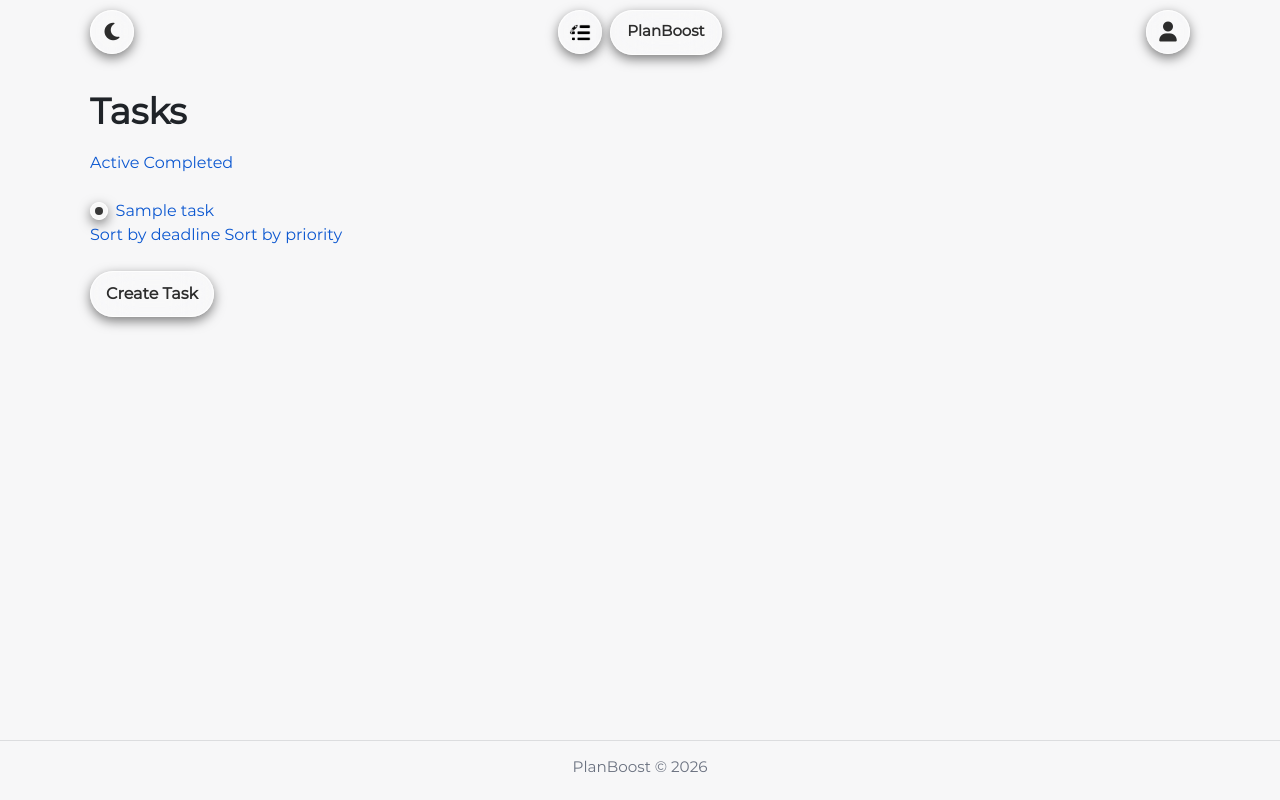
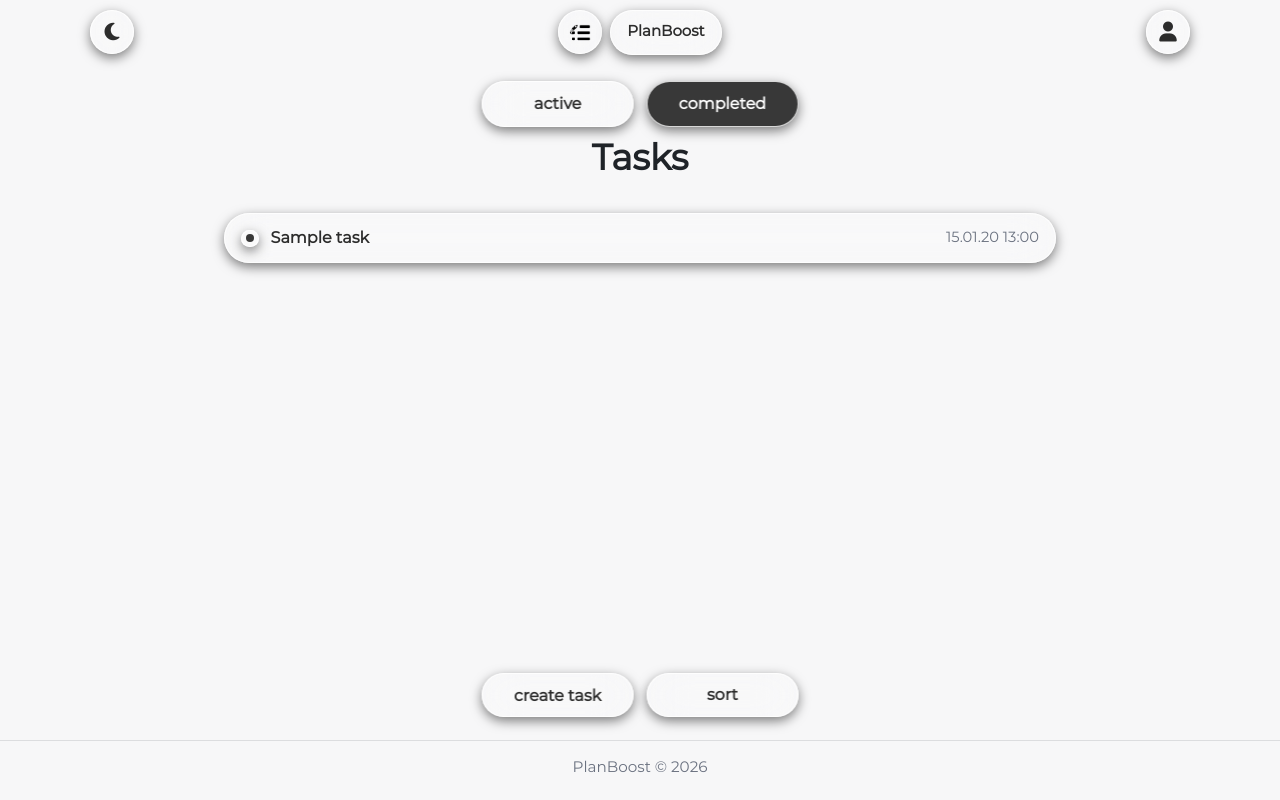
Before and after one commit to imaquar/PlanBoost, a Django app: page /tasks/?show=completed&sort=deadline in a window 1280 px wide. Run offline with Django 5.2, Linux system fonts and the light colour scheme; a user stored in the database is signed in; tables that the repository leaves empty hold one stand-in row (values such as "Sample post"); some libraries are stand-ins or nearby versions.

Commit message:
style tasks list page

```diff
--- a/tasks/static/tasks/css/style.css
+++ b/tasks/static/tasks/css/style.css
@@ -0,0 +1,185 @@
+.tasks-page .page-title {
+    text-align: center;
+    margin-top: 3.4rem;
+    margin-bottom: 0.9rem;
+}
+
+.tasks-list-layout {
+    width: min(52rem, 100%);
+    margin: 0 auto;
+    padding-top: 1.1rem;
+    padding-bottom: 7.2rem;
+}
+
+.tasks-status-switch {
+    position: fixed;
+    top: 5.05rem;
+    left: 50%;
+    transform: translateX(-50%);
+    z-index: 110;
+    display: flex;
+    justify-content: center;
+    align-items: center;
+    gap: 0.8rem;
+    flex-wrap: wrap;
+}
+
+.tasks-switch-link,
+.tasks-sort-trigger,
+.tasks-sort-link {
+    display: inline-flex;
+    align-items: center;
+    justify-content: center;
+    min-width: 9.5rem;
+    padding: 10px 15px;
+    border: 0.0625rem solid var(--glass-border);
+    border-radius: 28px;
+    background: var(--glass-bg);
+    box-shadow: var(--glass-shadow);
+    backdrop-filter: blur(20px);
+    -webkit-backdrop-filter: blur(3px);
+    color: var(--header-text);
+    font: inherit;
+    font-weight: 700;
+    text-decoration: none;
+    transition: transform 0.3s ease, background-color 0.3s ease, color 0.3s ease;
+}
+
+.tasks-switch-link:hover,
+.tasks-sort-trigger:hover,
+.tasks-sort-link:hover {
+    transform: scale(1.08);
+    color: var(--header-text);
+    text-decoration: none;
+}
+
+.tasks-switch-link:active,
+.tasks-sort-trigger:active,
+.tasks-sort-link:active,
+.tasks-switch-link.is-active,
+.tasks-sort-link.is-active {
+    background: var(--pressed-bg);
+    color: var(--pressed-text);
+}
+
+.tasks-sort-trigger {
+    cursor: default;
+}
+
+.tasks-list {
+    list-style: none;
+    margin: 0;
+    padding: 0;
+    display: grid;
+    gap: 0.8rem;
+}
+
+.tasks-list-item,
+.tasks-empty {
+    border: 0.0625rem solid var(--glass-border);
+    border-radius: 28px;
+    background: var(--glass-bg);
+    box-shadow: var(--glass-shadow);
+    backdrop-filter: blur(20px);
+    -webkit-backdrop-filter: blur(3px);
+    padding: 0.75rem 1rem;
+}
+
+.tasks-list-item {
+    display: flex;
+    align-items: center;
+    gap: 0.75rem;
+}
+
+.tasks-toggle-form {
+    width: auto;
+    margin: 0;
+    display: inline-flex;
+    align-items: center;
+    flex: 0 0 auto;
+}
+
+.tasks-item-link {
+    color: var(--header-text);
+    font-weight: 700;
+    flex: 1 1 auto;
+}
+
+.tasks-item-link:hover {
+    color: var(--header-text);
+    text-decoration: none;
+}
+
+.tasks-item-time {
+    margin-left: auto;
+    color: var(--color-muted);
+    font-size: 0.92rem;
+    white-space: nowrap;
+}
+
+.tasks-empty {
+    margin: 0;
+    text-align: center;
+}
+
+.tasks-actions {
+    position: fixed;
+    left: 50%;
+    transform: translateX(-50%);
+    bottom: 5.2rem;
+    z-index: 120;
+    display: flex;
+    justify-content: center;
+    align-items: center;
+    gap: 0.8rem;
+}
+
+.tasks-create-form,
+.tasks-sort-menu {
+    width: auto;
+    margin: 0;
+    display: inline-flex;
+    align-items: center;
+}
+
+.tasks-actions .tasks-create-form button,
+.tasks-actions .tasks-sort-trigger {
+    min-width: 9.5rem;
+    height: 44px;
+    margin: 0;
+}
+
+.tasks-sort-menu {
+    --tasks-sort-spacing: 0.45rem;
+    position: relative;
+}
+
+.tasks-sort-menu::before {
+    content: "";
+    position: absolute;
+    left: 0;
+    right: 0;
+    bottom: 100%;
+    height: var(--tasks-sort-spacing);
+}
+
+.tasks-sort-dropdown {
+    position: absolute;
+    left: 50%;
+    bottom: calc(100% + var(--tasks-sort-spacing));
+    transform: translateX(-50%);
+    display: none;
+    flex-direction: column;
+    align-items: center;
+    gap: var(--tasks-sort-spacing);
+    list-style: none;
+    margin: 0;
+    padding: 0;
+    z-index: 130;
+}
+
+.tasks-sort-menu:hover .tasks-sort-dropdown,
+.tasks-sort-menu:focus-within .tasks-sort-dropdown,
+.tasks-sort-dropdown:hover {
+    display: flex;
+}
--- a/templates/tasks/tasks.html
+++ b/templates/tasks/tasks.html
@@ -1,28 +1,53 @@
 {% extends 'base.html' %}
+{% load static %}
 {% block title %}Tasks{% endblock title %}
+{% block body_class %}tasks-page{% endblock body_class %}
 {% block title_h1 %}Tasks{% endblock title_h1 %}
+{% block css %}<link rel="stylesheet" href="{% static 'tasks/css/style.css' %}?v=4">{% endblock css %}
 {% block content %}
-    <a href="{% url 'tasks:tasks' %}">Active</a>
-    <a href="{% url 'tasks:tasks' %}?show=completed">Completed</a>
-    <br>
-    <br>
+    <div class="tasks-list-layout">
+        <div class="tasks-status-switch">
+            <a class="tasks-switch-link {% if not show_completed %}is-active{% endif %}" href="{% if sort %}{% url 'tasks:tasks' %}?sort={{ sort }}{% else %}{% url 'tasks:tasks' %}{% endif %}">active</a>
+            <a class="tasks-switch-link {% if show_completed %}is-active{% endif %}" href="{% if sort %}{% url 'tasks:tasks' %}?show=completed&sort={{ sort }}{% else %}{% url 'tasks:tasks' %}?show=completed{% endif %}">completed</a>
+        </div>
         {% if task %}
+            <ul class="tasks-list">
                 {% for i in task %}
-            <div style="display:flex; align-items:center; gap:8px;">
-                <form method="post" action="{% url 'tasks:toggle_status' i.id %}" style="width:auto;display:inline-flex;align-items:center;margin:0;">
+                    <li class="tasks-list-item">
+                        <form class="tasks-toggle-form" method="post" action="{% url 'tasks:toggle_status' i.id %}">
                             {% csrf_token %}
                             <input type="hidden" name="next" value="{{ request.get_full_path }}">
                             <input type="checkbox" name="status" {% if i.status %}checked{% endif %} onchange="this.form.submit()">
                         </form>
-                <a href="{% url 'tasks:task' i.id %}?next={{ request.get_full_path|urlencode }}">{{ i.label }}</a>
+                        <a class="tasks-item-link" href="{% url 'tasks:task' i.id %}?next={{ request.get_full_path|urlencode }}">{{ i.label }}</a>
+                        <span class="tasks-item-time">
+                            {% if show_completed and i.completed_at %}
+                                {{ i.completed_at|date:"d.m.y H:i" }}
+                            {% else %}
+                                {{ i.deadline|date:"d.m.y H:i" }}
+                            {% endif %}
+                        </span>
+                    </li>
+                {% endfor %}
+            </ul>
+        {% else %}
+            <p class="tasks-empty">no tasks yet</p>
+        {% endif %}
+        <div class="tasks-actions">
+            <form class="tasks-create-form" method="get" action="{% url 'tasks:create' %}">
+                <button type="submit">create task</button>
+            </form>
+            <div class="tasks-sort-menu">
+                <button class="tasks-sort-trigger" type="button">sort</button>
+                <ul class="tasks-sort-dropdown">
+                    <li>
+                        <a class="tasks-sort-link {% if sort == 'deadline' %}is-active{% endif %}" href="{% if show_completed %}?show=completed&sort=deadline{% else %}?sort=deadline{% endif %}">deadline</a>
+                    </li>
+                    <li>
+                        <a class="tasks-sort-link {% if sort == 'priority' %}is-active{% endif %}" href="{% if show_completed %}?show=completed&sort=priority{% else %}?sort=priority{% endif %}">priority</a>
+                    </li>
+                </ul>
             </div>
-        {% endfor %}
-    {% endif %}
-    <a href="?show={% if show_completed %}completed{% endif %}&sort=deadline">Sort by deadline</a>
-    <a href="?show={% if show_completed %}completed{% endif %}&sort=priority">Sort by priority</a>
-    <br>
-    <br>
-    <form method="get" action="{% url 'tasks:create' %}" style="display:inline;">
-        <button type="submit">Create Task</button>
-    </form>
+        </div>
+    </div>
 {% endblock content %}
```
Lines whose indentation alone changed are shown as unchanged.
